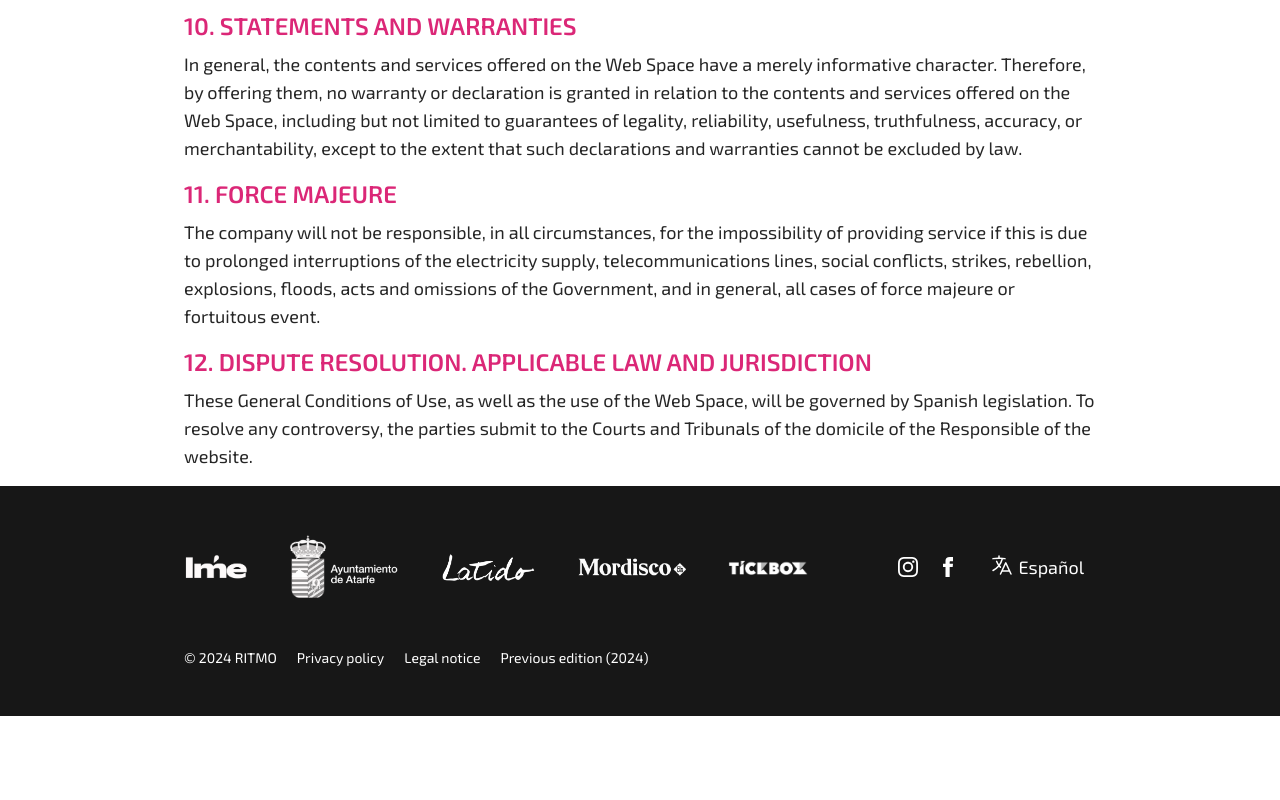
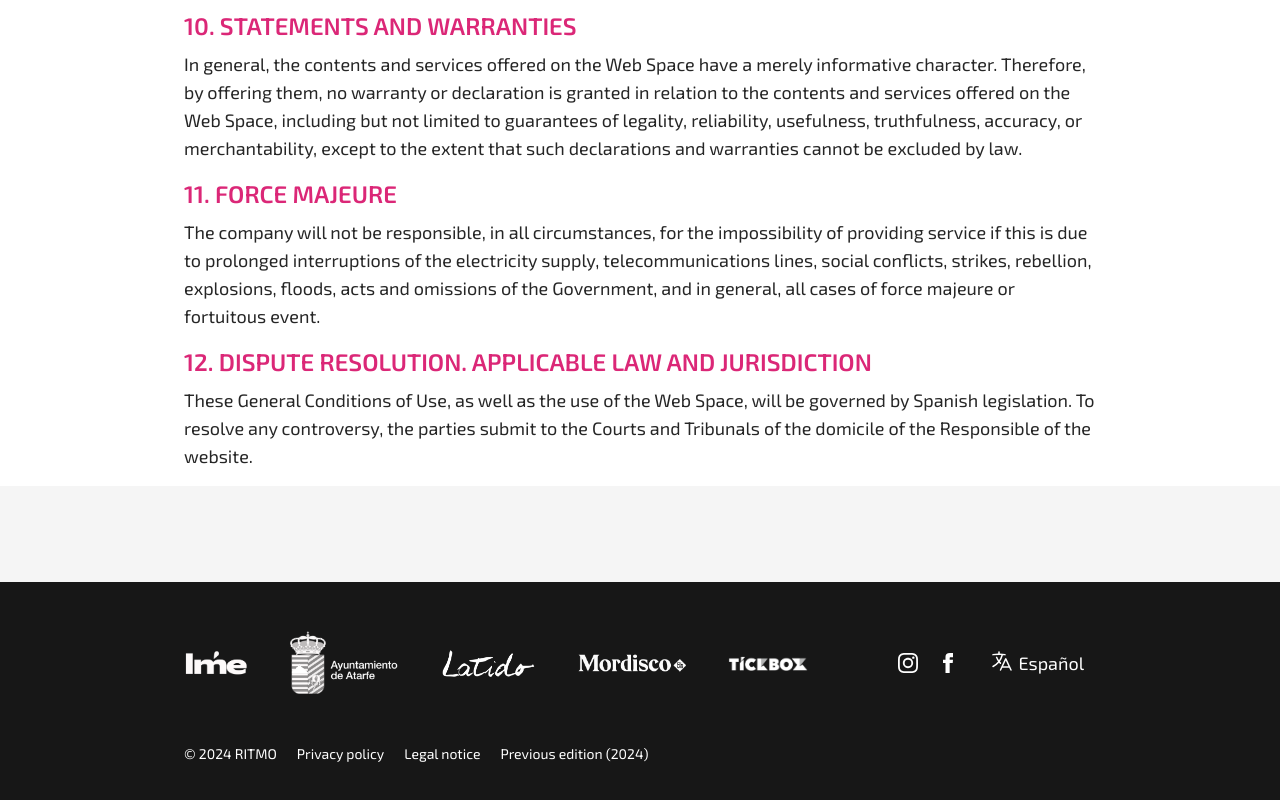
Before and after one commit to manumorante/ritmo2025, a Next.js app: page /en/legal in a window 1280 px wide. Shown: the part 1907-2707 px from the top of the page. Before the commit the page ends 2623 px from the top, so only its background shows below. Built offline with nearby package versions, Linux system fonts and the light colour scheme.

Commit message:
newsletter simple

```diff
--- a/components/Footer.tsx
+++ b/components/Footer.tsx
@@ -12,11 +12,15 @@ export default function Footer({ lang }: { lang?: any }) {
 
   return (
     <>
-      {/* <div className="py-12 bg-neutral-100">
+      <div className="py-12 bg-neutral-100">
         <div className="container">
-          <div className="ml-embedded" data-form="8Sa5YY"></div>
+          {lang === "es" ? (
+            <div className="ml-embedded" data-form="qcWPXv"></div>
+          ) : (
+            <div className="ml-embedded" data-form="yT3TRe"></div>
+          )}
         </div>
-      </div> */}
+      </div>
 
       <div className={mainCx}>
         <div className="container">
```
